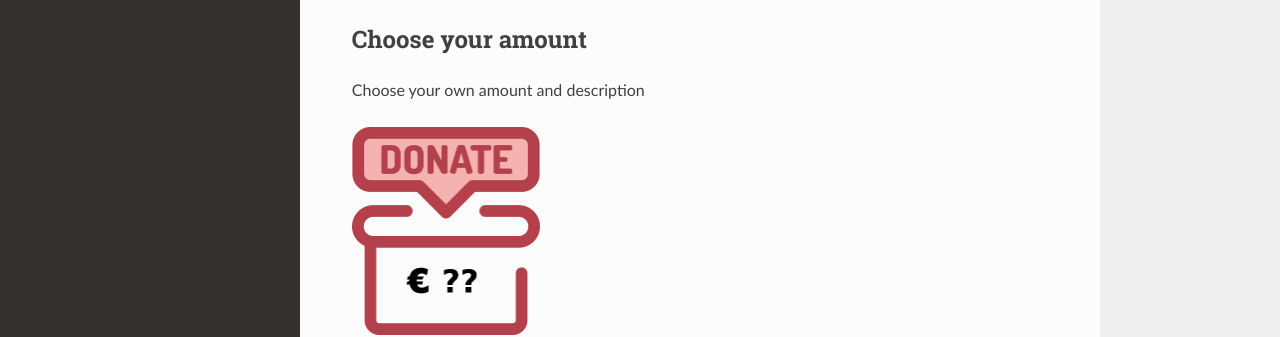
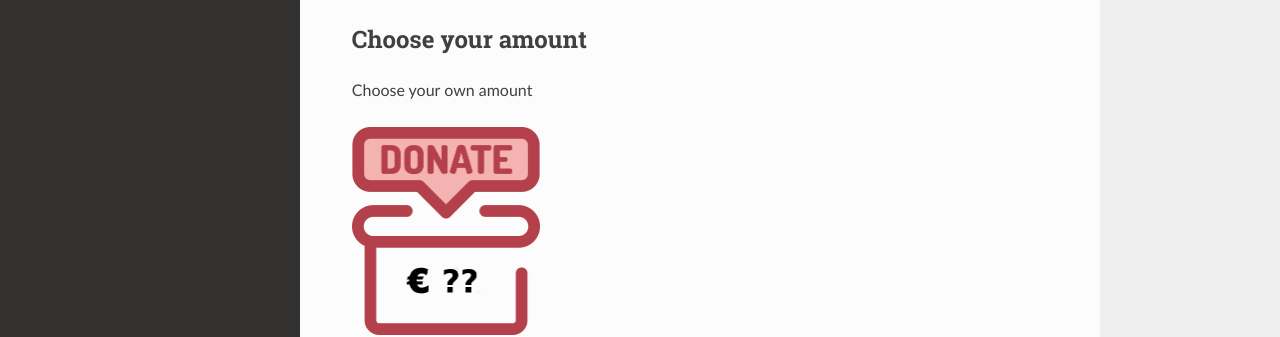
Before and after one commit to fe-data/fe-tracking, a Sphinx documentation site: the page built from docs/usage/donate.rst, in a window 1280 px wide and 1012 px high. Shown: the part 478-815 px from the top of the window. Built offline with Sphinx 7.4.7 and the Read the Docs theme 3.1.0, drawn with Linux system fonts in a browser that asks for light colours.

Commit message:
Implemented the latest Read the Docs guidelines

```diff
--- a/docs/conf.py
+++ b/docs/conf.py
@@ -25,6 +25,16 @@
 
 
 # -- General configuration ---------------------------------------------------
+
+# Define the canonical URL if you are using a custom domain on Read the Docs
+html_baseurl = os.environ.get("https://fe-tracking.fast-events.eu", "")
+
+# Tell Jinja2 templates the build is running on Read the Docs
+if os.environ.get("READTHEDOCS", "") == "True":
+    if "html_context" not in globals():
+        html_context = {}
+    html_context["READTHEDOCS"] = True
+
 
 # Add any Sphinx extension module names here, as strings. They can be
 # extensions coming with Sphinx (named 'sphinx.ext.*') or your custom
--- a/docs/usage/donate.rst
+++ b/docs/usage/donate.rst
@@ -8,18 +8,18 @@
 .. list-table::
 
     * - .. image:: ../_static/images/usage/Donate-2.png
-           :target: https://useplink.com/payment/G12wJtE7UZLaTndcKt6Kg/EUR2
+           :target: https://payment-links.mollie.com/payment/jiB8Pjxii9AhzhDCu3CyW
       - .. image:: ../_static/images/usage/Donate-5.png
-           :target: https://useplink.com/payment/G12wJtE7UZLaTndcKt6Kg/EUR5
+           :target: https://payment-links.mollie.com/payment/4aYTxVbH4NfT4XVM6GwPt
       - .. image:: ../_static/images/usage/Donate-10.png
-           :target: https://useplink.com/payment/G12wJtE7UZLaTndcKt6Kg/EUR10
+           :target: https://payment-links.mollie.com/payment/wsGzszeNg7dLC3ZaEKAyY
       - .. image:: ../_static/images/usage/Donate-25.png
-           :target: https://useplink.com/payment/G12wJtE7UZLaTndcKt6Kg/EUR25
+           :target: https://payment-links.mollie.com/payment/m6Uu8DRAACRESmKWusikS
 
 Choose your amount
 ------------------
-Choose your own amount and description
+Choose your own amount
 
 .. image:: ../_static/images/usage/Donate-choose.png
-   :target: https://useplink.com/payment/G12wJtE7UZLaTndcKt6Kg
+   :target: https://payment-links.mollie.com/payment/HmSDYRid24kkEvEzaosgo
    :scale: 50%
```
